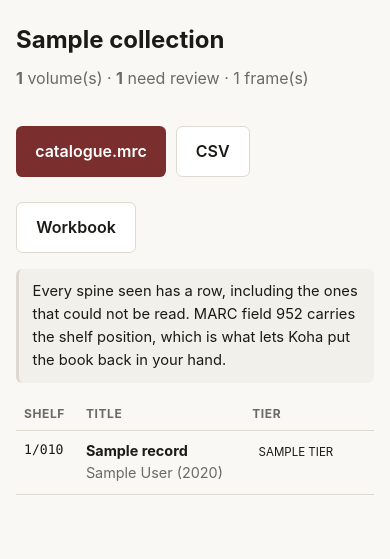
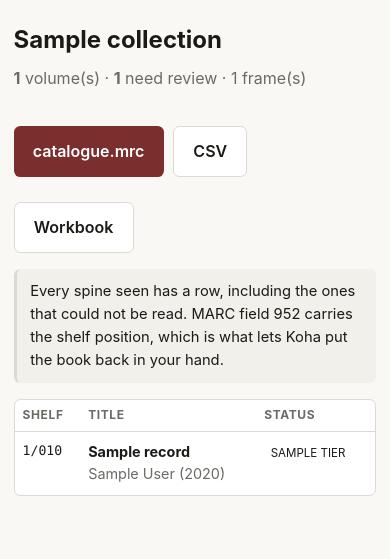
Before and after one commit to quiquae/shelfmark, a FastAPI app: template web/templates/records.html in a window 390 px wide. Shown: the part 50-609 px from the top of the page. Run offline with FastAPI, Linux system fonts and the light colour scheme; the template is opened without the code that fills it: most values are stand-ins (such as "Sample title", 1, 10 or a date in 2020).

Commit message:
M1 polish: the records table no longer breaks the phone layout
Verified with CDP device-metrics emulation at 390px and 320px: scrollWidth
equals the viewport and no element overflows at either width.

- The table scrolls inside its own wrapper. A table is the one element that
  will happily push the document wider than the viewport, which clips every
  other block on the page rather than just itself.
- overflow-wrap: break-word, not anywhere. `anywhere` also split short labels,
  rendering the tier badge as "AMBE" / "R" and the flag as "rev" / "iew".
- Tier and review flag share one Status column, so a phone shows three columns
  instead of five. The raw spine read is the column that drops below 34rem; it
  stays in the CSV and in MARC 500 regardless.
- Shelf call numbers do not wrap, so "S1-TOP/001" stays readable as one token.

Note for anyone screenshotting this: macOS Chrome clamps --window-size to a
minimum width near 500px, so a 390px screenshot is laid out at 500px and then
cropped, which looks exactly like a layout bug. Use
Emulation.setDeviceMetricsOverride instead.

Co-Authored-By: Claude Opus 5 (1M context) <noreply@anthropic.com>

```diff
--- a/static/app.css
+++ b/static/app.css
@@ -57,16 +57,36 @@ button{width:100%}
 .s-failed{background:#fdeeee;color:var(--accent)}
 .s-running{background:#fdf6e3;color:var(--warn)}
 
-table.recs{width:100%;border-collapse:collapse;margin-top:1rem;font-size:.9rem}
+/* A table is the one element that will happily push the whole page wider than
+   the viewport, which clips every other block on a phone. It scrolls inside
+   its own wrapper instead. */
+.tablewrap{overflow-x:auto;-webkit-overflow-scrolling:touch;margin-top:1rem;
+  border:1px solid var(--line);border-radius:.4rem;background:var(--card)}
+table.recs{width:100%;border-collapse:collapse;font-size:.9rem;min-width:22rem}
 .recs th{text-align:left;font-size:.75rem;text-transform:uppercase;
   letter-spacing:.05em;color:var(--dim);border-bottom:1px solid var(--line);padding:.4rem .5rem}
-.recs td{border-bottom:1px solid var(--line);padding:.55rem .5rem;vertical-align:top}
+/* break-word, not anywhere: `anywhere` also splits short labels like a tier
+   badge into "AMBE" / "R". Long titles still wrap; badges never do. */
+.recs td{border-bottom:1px solid var(--line);padding:.55rem .5rem;vertical-align:top;
+  overflow-wrap:break-word}
+.recs tr:last-child td{border-bottom:0}
 .recs tr.review{background:#fffdf5}
-.mono{font-variant-numeric:tabular-nums;font-family:ui-monospace,Menlo,monospace;font-size:.82rem}
+.mono{font-variant-numeric:tabular-nums;font-family:ui-monospace,Menlo,monospace;
+  font-size:.82rem;white-space:nowrap}
 .dim{color:var(--dim)}
-.tier{font-size:.72rem;text-transform:uppercase;padding:.15rem .4rem;border-radius:.2rem}
+.status{white-space:nowrap}
+.tier{display:inline-block;font-size:.72rem;text-transform:uppercase;
+  padding:.15rem .4rem;border-radius:.2rem;white-space:nowrap}
 .t-green{background:#e4efe7;color:var(--ok)}
 .t-amber{background:#fdf6e3;color:var(--warn)}
 .t-red,.t-black{background:#fdeeee;color:var(--accent)}
-.flag{font-size:.72rem;color:var(--accent);font-weight:600}
-@media (max-width:30rem){ .recs th:nth-child(3),.recs td:nth-child(3){display:none} }
+.flag{display:block;margin-top:.25rem;font-size:.7rem;color:var(--accent);
+  font-weight:600;white-space:nowrap}
+/* On a phone the raw spine read is the first thing to go: the resolved title
+   and the shelf position are what the reader is checking. It stays in the CSV
+   and in MARC 500 either way. */
+@media (max-width:34rem){
+  .recs th:nth-child(3),.recs td:nth-child(3){display:none}
+  table.recs{min-width:0}
+  main{padding-left:.85rem;padding-right:.85rem}
+}
--- a/web/templates/records.html
+++ b/web/templates/records.html
@@ -22,8 +22,9 @@
 be read. MARC field 952 carries the shelf position, which is what lets Koha
 put the book back in your hand.</p>
 
+<div class="tablewrap">
 <table class="recs">
-<thead><tr><th>Shelf</th><th>Title</th><th>Spine read</th><th>Tier</th><th></th></tr></thead>
+<thead><tr><th>Shelf</th><th>Title</th><th>Spine read</th><th>Status</th></tr></thead>
 <tbody>
 {% for r in records %}
 <tr class="{% if r.needs_review %}review{% endif %}">
@@ -38,10 +39,13 @@ put the book back in your hand.</p>
     {% else %}<em>illegible</em>{% endif %}
     {% if r.n_reads %}<br><span class="tiny">read {{ r.n_reads }}x · {{ r.confidence }}</span>{% endif %}
   </td>
-  <td><span class="tier t-{{ r.tier }}">{{ r.tier }}</span></td>
-  <td>{% if r.needs_review %}<span class="flag">review</span>{% endif %}</td>
+  <td class="status">
+    <span class="tier t-{{ r.tier }}">{{ r.tier }}</span>
+    {% if r.needs_review %}<span class="flag">needs review</span>{% endif %}
+  </td>
 </tr>
 {% endfor %}
 </tbody>
 </table>
+</div>
 {% endblock %}
```
